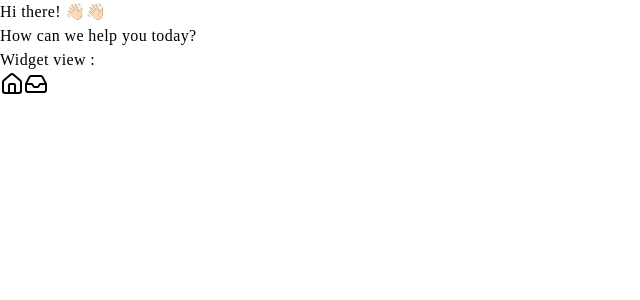
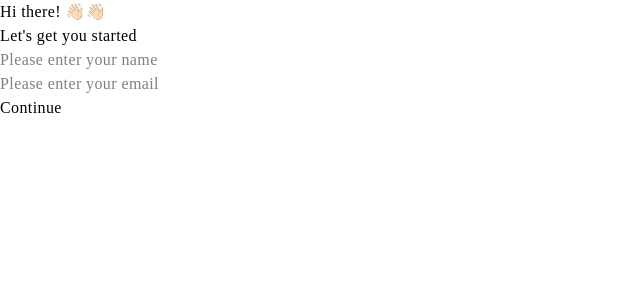
Before and after one commit to dpak1999/blissdesk, a Next.js app in the folder apps/widget/: page / in a window 1280 px wide. Shown: the top 300 px of the page, without its empty margins (0-640 px from the left). Built offline with nearby package versions, Linux system fonts and the light colour scheme; no server answers.

Commit message:
Add : widget auth scrren ui

```diff
--- a/apps/widget/modules/widget/ui/components/widget-footer.tsx
+++ b/apps/widget/modules/widget/ui/components/widget-footer.tsx
@@ -24,9 +24,7 @@ export const WidgetFooter = () => {
         variant={"ghost"}
         onClick={() => {}}
       >
-        <InboxIcon
-          className={cn("size-5", screen === "inbox" && "text-primary")}
-        />
+        <InboxIcon className={cn("size-5")} />
       </Button>
     </footer>
   );
--- /dev/null
+++ b/apps/widget/modules/widget/ui/screens/widget-auth-screen.tsx
@@ -0,0 +1,94 @@
+import { z } from "zod";
+import { WidgetHeader } from "../components/widget-header";
+import { useForm } from "react-hook-form";
+import { zodResolver } from "@hookform/resolvers/zod";
+import {
+  Form,
+  FormControl,
+  FormField,
+  FormItem,
+  FormMessage,
+} from "@workspace/ui/components/form";
+import { Input } from "@workspace/ui/components/input";
+import { Button } from "@workspace/ui/components/button";
+
+const formSchema = z.object({
+  name: z.string().min(1, "Please enter your name"),
+  email: z.string().email("Please enter a valid email address"),
+});
+
+export const WidgetAuthScreen = () => {
+  const form = useForm<z.infer<typeof formSchema>>({
+    resolver: zodResolver(formSchema),
+    defaultValues: {
+      name: "",
+      email: "",
+    },
+  });
+
+  const onSubmit = async (values: z.infer<typeof formSchema>) => {
+    console.log(values);
+  };
+
+  return (
+    <>
+      <WidgetHeader>
+        <div className="flex flex-col justify-between gap-y-2 px-2 py-6 font-semibold">
+          <p className="text-3xl">Hi there! 👋🏻👋🏻</p>
+          <p className="text-lg">Let's get you started</p>
+        </div>
+      </WidgetHeader>
+
+      <Form {...form}>
+        <form
+          className="flex flex-1 flex-col gap-y-4 p-4"
+          onSubmit={form.handleSubmit(onSubmit)}
+        >
+          <FormField
+            control={form.control}
+            name="name"
+            render={({ field }) => (
+              <FormItem>
+                <FormControl>
+                  <Input
+                    className="h-10 bg-background"
+                    placeholder="Please enter your name"
+                    type="text"
+                    {...field}
+                  />
+                </FormControl>
+                <FormMessage />
+              </FormItem>
+            )}
+          />
+
+          <FormField
+            control={form.control}
+            name="email"
+            render={({ field }) => (
+              <FormItem>
+                <FormControl>
+                  <Input
+                    className="h-10 bg-background"
+                    placeholder="Please enter your email"
+                    type="email"
+                    {...field}
+                  />
+                </FormControl>
+                <FormMessage />
+              </FormItem>
+            )}
+          />
+
+          <Button
+            disabled={form.formState.isSubmitting}
+            size={"lg"}
+            type="submit"
+          >
+            Continue
+          </Button>
+        </form>
+      </Form>
+    </>
+  );
+};
--- a/apps/widget/modules/widget/ui/views/widget-view.tsx
+++ b/apps/widget/modules/widget/ui/views/widget-view.tsx
@@ -1,7 +1,7 @@
 "use client";
 
 import { WidgetFooter } from "../components/widget-footer";
-import { WidgetHeader } from "../components/widget-header";
+import { WidgetAuthScreen } from "../screens/widget-auth-screen";
 
 interface WidgetViewProps {
   organizationId: string;
@@ -10,14 +10,8 @@ interface WidgetViewProps {
 export const WidgetView = ({ organizationId }: WidgetViewProps) => {
   return (
     <main className="flex h-full w-full flex-col overflow-hidden rounded-xl border bg-muted min-h-screen min-w-screen">
-      <WidgetHeader>
-        <div className="flex flex-col justify-between gap-y-2 px-2 py-6 font-semibold">
-          <p className="text-3xl">Hi there! 👋🏻👋🏻</p>
-          <p className="text-lg">How can we help you today?</p>
-        </div>
-      </WidgetHeader>
-      <div className="flex flex-1">Widget view : {organizationId}</div>
-      <WidgetFooter />
+      <WidgetAuthScreen />
+      {/* <WidgetFooter /> */}
     </main>
   );
 };
--- a/apps/widget/package.json
+++ b/apps/widget/package.json
@@ -12,6 +12,7 @@
     "typecheck": "tsc --noEmit"
   },
   "dependencies": {
+    "@hookform/resolvers": "5.2.1",
     "@vapi-ai/web": "^2.3.8",
     "@workspace/backend": "workspace:*",
     "@workspace/ui": "workspace:*",
@@ -20,7 +21,9 @@
     "next": "^15.2.3",
     "next-themes": "^0.4.4",
     "react": "^19.0.0",
-    "react-dom": "^19.0.0"
+    "react-dom": "^19.0.0",
+    "react-hook-form": "7.62.0",
+    "zod": "3.25.67"
   },
   "devDependencies": {
     "@types/node": "^20",
--- a/packages/ui/package.json
+++ b/packages/ui/package.json
@@ -52,7 +52,7 @@
     "tailwind-merge": "^3.0.1",
     "tw-animate-css": "^1.2.4",
     "vaul": "^1.1.2",
-    "zod": "^3.24.2"
+    "zod": "3.25.67"
   },
   "devDependencies": {
     "@tailwindcss/postcss": "^4.0.8",
```
Also changed, not shown: 1 other file (tests, documents, lock files or other folders).
